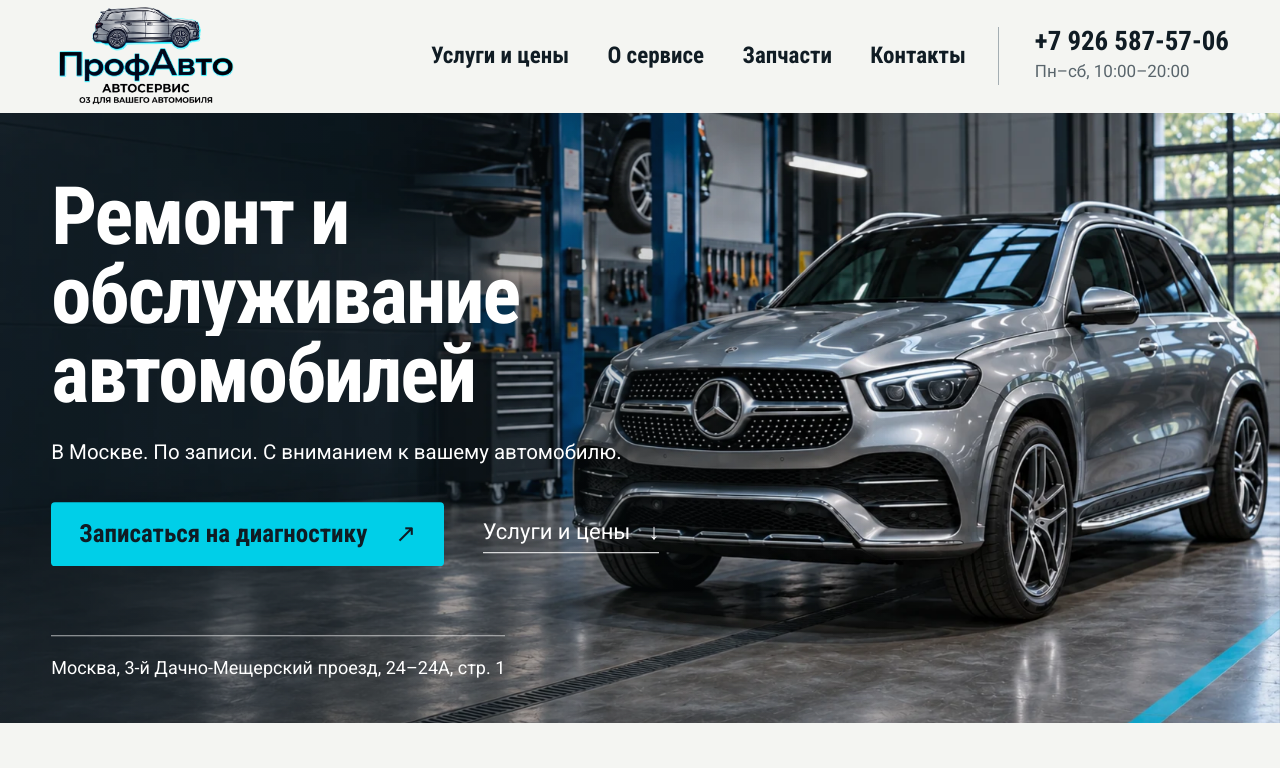
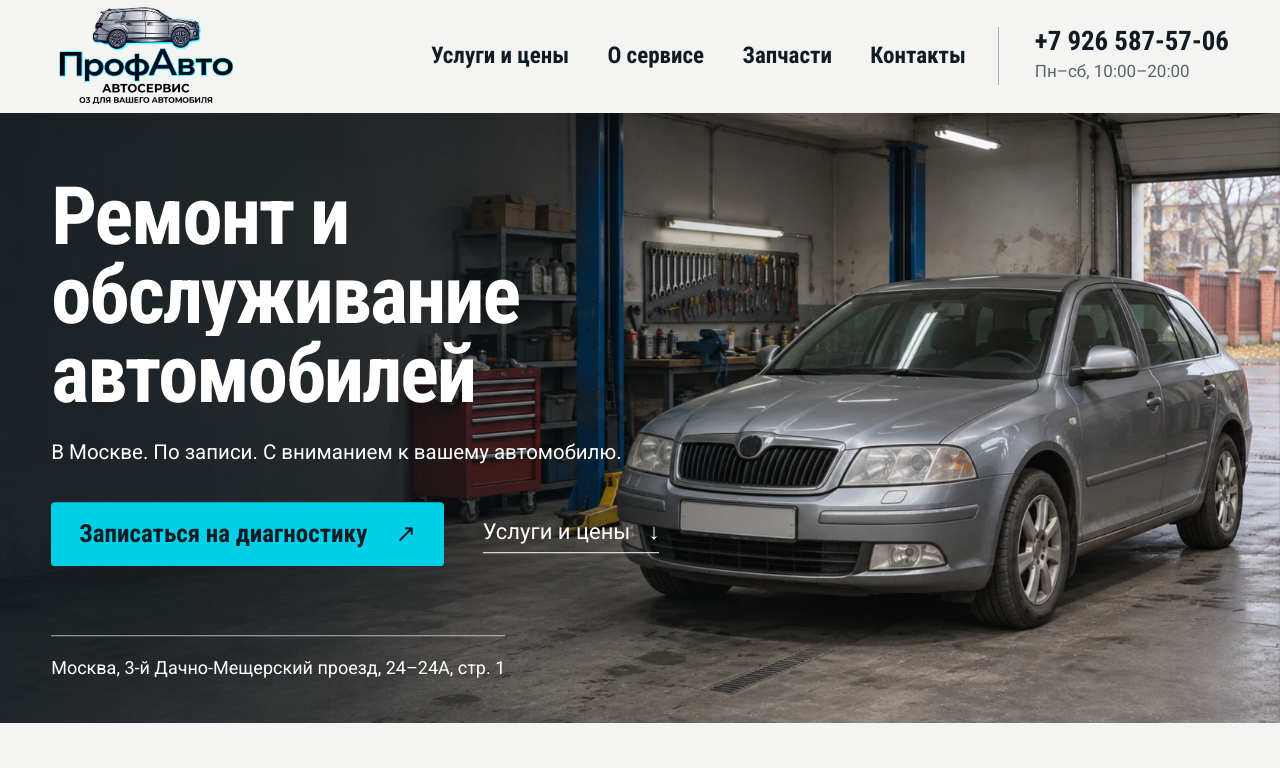
Before and after one commit to cruel-anarchist/profauto03.ru, a website: page index.html in a window 1280 px wide. Shown: the top 768 px of the page. Drawn offline with Linux system fonts and the light colour scheme.

Commit message:
Use modest garage hero image

```diff
--- a/index.html
+++ b/index.html
@@ -8,7 +8,7 @@
   <title>ПрофАвто — автосервис в Москве</title>
   <link rel="icon" type="image/png" href="./fav.png">
   <link rel="preload" href="./assets/fonts/roboto-condensed-bold.ttf" as="font" type="font/ttf" crossorigin>
-  <link rel="preload" href="./assets/images/hero.webp" as="image">
+  <link rel="preload" href="./assets/images/hero-garage.webp" as="image">
   <link rel="stylesheet" href="./styles.css">
   <script src="./script.js" defer></script>
 </head>
@@ -26,7 +26,7 @@
   </header>
   <main id="main">
     <section class="hero" aria-labelledby="hero-title">
-      <div class="hero-media" aria-hidden="true"><img src="./assets/images/hero.webp" alt="" width="1672" height="941" fetchpriority="high"></div>
+      <div class="hero-media" aria-hidden="true"><img src="./assets/images/hero-garage.webp" alt="" width="1672" height="941" fetchpriority="high"></div>
       <div class="hero-shade" aria-hidden="true"></div>
       <div class="hero-content container">
         <h1 id="hero-title"><span>Ремонт и</span> <span>обслуживание</span> <span>автомобилей</span></h1>
```
Also changed, not shown: assets/images/hero-garage.webp (added), assets/images/hero.webp (deleted).
